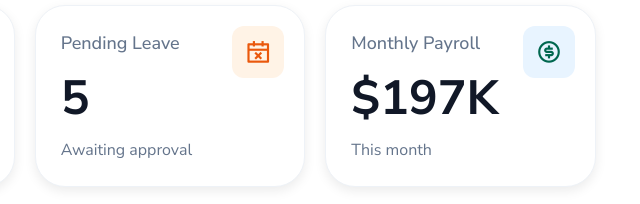
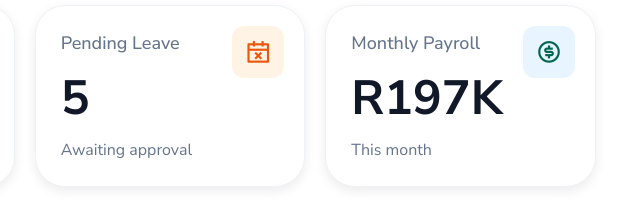
Before and after one commit to Zandakumsha/Modern_Tech_2, a website: page public/index.html in a window 1280 px wide. Shown: the part 554-758 px from the top of the page, 640-1280 px from the left. Drawn offline with nearby package versions, Linux system fonts and the light colour scheme; no server answers; sample sign-in values are in the browser's storage.

Commit message:
Update dashboard payroll currency

```diff
--- a/public/index.html
+++ b/public/index.html
@@ -204,7 +204,7 @@
             </div>
 
             <h3>Monthly Payroll</h3>
-            <h1>$197K</h1>
+            <h1>R197K</h1>
             <p>This month</p>
           </div>
 
```
